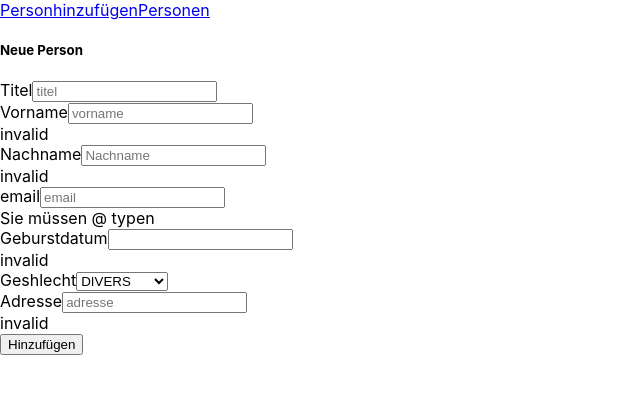
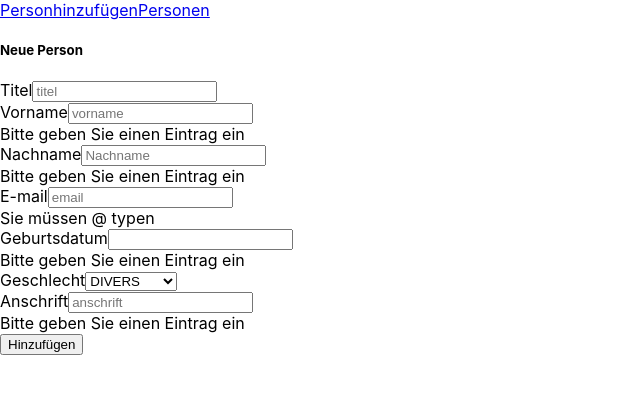
Before and after one commit to ccduisburg/adressbuchsweb, a React (Create React App) app: page /header/personadd in a window 1280 px wide. Shown: the top 394 px of the page, without its empty margins (0-640 px from the left). Built offline with nearby package versions, Linux system fonts and the light colour scheme.

Commit message:
labelsynttaxt correction was made

```diff
--- a/src/App.tsx
+++ b/src/App.tsx
@@ -1,7 +1,7 @@
 import React from 'react';
 import './App.css';
 import { BrowserRouter, Switch, Route, Router, RouteComponentProps, match } from 'react-router-dom';
-import Adressbuchs from './components/Adressbuchs';
+
 import Details from './components/Details';
 import PersonList from './components/PersonList';
 import HomePage from './app/HomePage';
--- a/src/app/Header2.tsx
+++ b/src/app/Header2.tsx
@@ -1,11 +1,9 @@
-import { Navbar, Nav, Form, FormControl, Button } from "react-bootstrap";
+import { Navbar, Nav, Form } from "react-bootstrap";
 import React, { SFC } from "react";
 import {
   BrowserRouter as Router,
-  Route,
   Link,
-  RouteComponentProps,
-  match
+
 } from "react-router-dom";
 import PersonDetail from "../components/Details";
 import PersonList from "../components/PersonList";
--- a/src/components/Details.tsx
+++ b/src/components/Details.tsx
@@ -5,15 +5,15 @@ import { Person, Geschlescht } from '../types/Person';
 import * as TimeUtils from "../util/TimeUtil"
 import { getContacts, getContact } from './services/Requests';
 import { Container, Row, Card, Col, FormGroup, FormLabel, FormControl, FormControlProps, Accordion, Button, Navbar, Form } from 'react-bootstrap';
-// export interface DetailsProps extends RouteComponentProps<{ id: string; }> { }
 
-interface Props extends RouteComponentProps<PathVariables> {}
+
+interface Props extends RouteComponentProps<PathVariables> { }
 
 interface PathVariables {
     id: string;
 }
 
-const Details: React.SFC<Props> = ({match}) => {
+const Details: React.SFC<Props> = ({ match }) => {
 
     const [person, setPerson] = useState<Person>({
         id: 0,
@@ -21,9 +21,9 @@ const Details: React.SFC<Props> = ({match}) => {
         name: "",
         vorname: "",
         email: "",
-        geschlecht:Geschlescht.MÄNNLICH,
+        geschlecht: Geschlescht.MÄNNLICH,
         geburstdatum: new Date(""),
-        adresse: ""
+        anschrift: ""
 
     })
     const getPerson = async () => {
@@ -63,7 +63,7 @@ console.log("match.params.id")
                     <Row>
                         <Col>
                             <FormGroup >
-                            <FormLabel>titel</FormLabel>
+                                <FormLabel>Titel</FormLabel>
                                 <FormControl
                                     type="text"
                                     name="titel"
@@ -77,7 +77,7 @@ console.log("match.params.id")
 
                         <Col>
                             <FormGroup >
-                            <FormLabel>vorname</FormLabel>
+                                <FormLabel>Vorname</FormLabel>
                                 <FormControl
                                     type="text"
                                     name="vorname"
@@ -91,7 +91,7 @@ console.log("match.params.id")
 
                         <Col>
                             <FormGroup >
-                            <FormLabel>name</FormLabel>
+                                <FormLabel>Name</FormLabel>
                                 <FormControl
                                     type="text"
                                     name="name"
@@ -109,7 +109,7 @@ console.log("match.params.id")
 
                         <Col>
                             <FormGroup >
-                            <FormLabel>geschlecht</FormLabel>
+                                <FormLabel>Geschlecht</FormLabel>
                                 <FormControl
                                     type="text"
                                     name="geschlecht"
@@ -122,7 +122,7 @@ console.log("match.params.id")
                         </Col>
                         <Col>
                             <FormGroup >
-                            <FormLabel>geburstdatum</FormLabel>
+                                <FormLabel>Geburstdatum</FormLabel>
                                 <FormControl
                                     type="text"
                                     name="geburstdatum"
@@ -139,7 +139,7 @@ console.log("match.params.id")
 
                         <Col>
                             <FormGroup >
-                            <FormLabel>email</FormLabel>
+                                <FormLabel>E-mail</FormLabel>
                                 <FormControl
                                     type="text"
                                     name="email"
@@ -157,12 +157,12 @@ console.log("match.params.id")
 
                         <Col>
                             <FormGroup >
-                            <FormLabel>adresse</FormLabel>
+                                <FormLabel>Anschrift</FormLabel>
                                 <FormControl
                                     type="text"
-                                name="adresse"
+                                    name="anschrift"
                                     className="form-control"
-                                value={person.adresse}
+                                    value={person.anschrift}
                                     disabled={true}
 
                                 />
--- a/src/components/PersonHinzufuegen.tsx
+++ b/src/components/PersonHinzufuegen.tsx
@@ -23,10 +23,10 @@ const PersonHinzufuegen: React.SFC<AdressbuchProps> = (props) => {
     const [geburstdatum, setGeburstdatum] = useState<string | any>();
     type FormContr = React.FormEvent<FormControlProps>;
     const [nocookie] = useState<boolean>(false);
-    const [email, setEmail] = useState<string|any>();
+    const [email, setEmail] = useState<string | any>();
     const [geschlecht, setGeschlecht] = useState<string | any>();
     const [titel, setTitel] = useState<string | any>();
-    const [adresse, setAdresse] = useState<string | any>();
+    const [anschrift, setAnschrift] = useState<string | any>();
     const [personal, setPersonal] = useState<Person[]>([]);
     const [error, setError] = useState<string | null | undefined>('');
     const inputAktionIdRef = useRef<FormContr & HTMLInputElement>(null);
@@ -43,7 +43,7 @@ const PersonHinzufuegen: React.SFC<AdressbuchProps> = (props) => {
         email: email,
         geschlecht: geschlecht,
         geburstdatum: geburstdatum,
-        adresse: adresse
+        anschrift: anschrift
 
     })
 
@@ -52,18 +52,14 @@ const PersonHinzufuegen: React.SFC<AdressbuchProps> = (props) => {
         let r = (await getContacts()).data
         setPersonal(r);
     }
+    //Form validation
     React.useEffect(() => {
-        if (titel != "" && vorname !== "" && name !== "" && geburstdatum !== "" && email !== "" && adresse !== "" && String(email).includes('@')) {
+        if ((vorname !== "") && (name !== "") && (geburstdatum != null) && (email != "") && (anschrift != "") && (String(email).includes('@'))) {
             setValid(true);
         }
 
-    }, [titel, name, vorname, email, adresse]);
+    }, [name, vorname, email, anschrift]);
 
-    // enum Geschlescht {
-    //     MÄNNLICH = "MÄNNLICH",
-    //     WEIBLICH = "WEIBLICH",
-    //     DIVERS = "DIVERSE"
-    // }
 
 
     const addPerson = async (person: Person) => {
@@ -81,11 +77,12 @@ const PersonHinzufuegen: React.SFC<AdressbuchProps> = (props) => {
             titel: titel,
             email: email,
             geschlecht: geschlecht,
-            adresse: adresse
+            anschrift: anschrift
 
         };
 
         addPerson(one).then(() => {
+            setValidated(true);
             getAdressbuch()
             setVorname('');
             setName('');
@@ -93,10 +90,11 @@ const PersonHinzufuegen: React.SFC<AdressbuchProps> = (props) => {
             setEmail("");
             setGeschlecht("");
             setGeburstdatum("");
-            setAdresse("");
+            setAnschrift("");
             setError('saved');
             setShowAlertError(true);
-            setTimeout(() => { setShowAlertError(false) }, 1000);
+            setTimeout(() => { setShowAlertError(false) }, 8000);
+
         });
 
     }
@@ -133,7 +131,6 @@ const PersonHinzufuegen: React.SFC<AdressbuchProps> = (props) => {
 
     return (<><div>
         <Container fluid={true} className="d-flex">
-            {/* left-side */}
             <Container fluid={true} className="w-50">
                 <Form noValidate validated={validated} onSubmit={evt => handleSubmit(evt)}>
                     {error && <Alert variant="info" show={showAlertError}>{error}</Alert>}
@@ -159,8 +156,7 @@ const PersonHinzufuegen: React.SFC<AdressbuchProps> = (props) => {
                                 }}
                             // onKeyPress={registerEkfAktion}
                             />
-                    <Form.Control.Feedback type="invalid">
-                    </Form.Control.Feedback>
+
                         </Form.Group>
                     </Form.Row>
 
@@ -179,7 +175,7 @@ const PersonHinzufuegen: React.SFC<AdressbuchProps> = (props) => {
                                 }}
                             // onKeyPress={registerEkfAktion}
                             />
-                    <Form.Control.Feedback type="invalid">invalid</Form.Control.Feedback>
+                            <Form.Control.Feedback type="invalid">Bitte geben Sie einen Eintrag ein</Form.Control.Feedback>
                         </Form.Group>
                     </Form.Row>
 
@@ -200,13 +196,13 @@ const PersonHinzufuegen: React.SFC<AdressbuchProps> = (props) => {
                                 }}
                             // onKeyPress={registerEkfAktionText}
                             />
-                    <Form.Control.Feedback type="invalid">invalid</Form.Control.Feedback>
+                            <Form.Control.Feedback type="invalid">Bitte geben Sie einen Eintrag ein</Form.Control.Feedback>
                         </Form.Group>
                     </Form.Row>
 
                     <Form.Row>
                         <Form.Group as={Col} md="12" controlId="email">
-                    <Form.Label>email</Form.Label>
+                            <Form.Label>E-mail</Form.Label>
                             <Form.Control
                                 ref={inputAktionTextRef}
                                 isValid={(email === "" ? false : true) && String(email).includes('@')}
@@ -226,20 +222,18 @@ const PersonHinzufuegen: React.SFC<AdressbuchProps> = (props) => {
 
                     <Form.Row>
                         <Form.Group as={Col} md="12" controlId="geburstdatum">
-                    <Form.Label>Geburstdatum</Form.Label>
+                            <Form.Label>Geburtsdatum</Form.Label>
                             <DatePicker selected={geburstdatum} onChange={date => setGeburstdatum(date)} />
-                    <Form.Control.Feedback type="invalid">invalid</Form.Control.Feedback>
+                            <Form.Control.Feedback type="invalid">Bitte geben Sie einen Eintrag ein</Form.Control.Feedback>
                         </Form.Group>
                     </Form.Row>
 
                     <Form.Row>
                         <Form.Group as={Col} md="12" controlId="geshlecht">
 
-                    <Form.Label>Geshlecht</Form.Label>
+                            <Form.Label>Geschlecht</Form.Label>
                             <Form.Control as="select" defaultValue="Choose..."
                                 onChange={(e) => (setGeschlecht(e.target.value))}
-
-
                             >
                                 <option value="DIVERS">{Geschlescht.DIVERS}</option>
                                 <option value="MÄNNLICH">{Geschlescht.MÄNNLICH}</option>
@@ -251,20 +245,20 @@ const PersonHinzufuegen: React.SFC<AdressbuchProps> = (props) => {
                     </Form.Row>
 
                     <Form.Row>
-                <Form.Group as={Col} md="12" controlId="adresse">
-                    <Form.Label>Adresse</Form.Label>
+                        <Form.Group as={Col} md="12" controlId="anschrift">
+                            <Form.Label>Anschrift</Form.Label>
                             <Form.Control
                                 ref={inputAktionTextRef}
-                        isInvalid={adresse === "" ? true : false}
+                                isInvalid={anschrift === "" ? true : false}
                                 required
-                        placeholder="adresse"
-                        name="adresse"
+                                placeholder="anschrift"
+                                name="anschrift"
                                 type="text"
-                        value={adresse}
-                        onChange={(e) => (setAdresse(e.target.value))}
+                                value={anschrift}
+                                onChange={(e) => (setAnschrift(e.target.value))}
                             // onKeyPress={registerEkfAktionText}
                             />
-                    <Form.Control.Feedback type="invalid">invalid</Form.Control.Feedback>
+                            <Form.Control.Feedback type="invalid">Bitte geben Sie einen Eintrag ein</Form.Control.Feedback>
                         </Form.Group>
                     </Form.Row>
                     <Button
--- a/src/components/PersonList.tsx
+++ b/src/components/PersonList.tsx
@@ -1,19 +1,19 @@
 import * as React from 'react';
-import { Alert, Button, Form, Nav, FormControlProps, InputGroup, Row, Col, Container } from 'react-bootstrap';
+import { Button, Form, Nav, FormControlProps, Col, Container } from 'react-bootstrap';
 import { DataTableColumn } from './DataTable/types';
 import * as TimeUtils from '../util/TimeUtil';
 import DataTable from './DataTable/DataTable';
 import TableEditorText from './DataTable/Text';
-import useDataTableWithPagination from './DataTable/useDataTableWithPagination';
+
 import { Person } from '../types/Person';
-import { InputPerson } from '../types/DataTypes';
-import { editContact, deleteContact, getContacts, addContact, getPersonbyname, getPersonbyemail } from './services/Requests';
-import DataTablePagination from './DataTable/Pagination';
+
+import { deleteContact, getContacts, addContact, getPersonbyname, getPersonbyemail } from './services/Requests';
+
 import Swal from 'sweetalert2';
 import { History, LocationState } from "history";
 
 import withReactContent from 'sweetalert2-react-content';
-import { Link,RouteComponentProps,RouteProps, withRouter, Redirect } from 'react-router-dom';
+import { Link } from 'react-router-dom';
 
 export interface AdressbuchProps {
   someOfYourOwnProps: any;
@@ -21,7 +21,7 @@ export interface AdressbuchProps {
   someMorePropsIfNeedIt: any;
 }
 
-const PersonList: React.SFC<AdressbuchProps> = ( {history}) => {
+const PersonList: React.SFC<AdressbuchProps> = ({ history }) => {
   const [nameFilter, setNameFilter] = React.useState<string | null>("");
   const [emailFilter, setEmailFilter] = React.useState<string | null>('');
   const [vorname, setVorname] = React.useState<string | any>();
@@ -46,8 +46,8 @@ const PersonList: React.SFC<AdressbuchProps> = ( {history}) => {
     setPersonal(r);
   }
   React.useEffect(() => { getAdressbuch(); }, []);
-  React.useEffect(() => { if(nameFilter!=""){getPersonByname()}else getAdressbuch(); }, [nameFilter]);
-  React.useEffect(() => { if(emailFilter!=""){findPersonbyemail();}else getAdressbuch() }, [emailFilter]);
+  React.useEffect(() => { if (nameFilter !== "") { getPersonByname() } else getAdressbuch(); }, [nameFilter]);
+  React.useEffect(() => { if (emailFilter !== "") { findPersonbyemail(); } else getAdressbuch() }, [emailFilter]);
 
   function personDelete(id: number) {
     MySwal.fire({
@@ -84,7 +84,7 @@ const PersonList: React.SFC<AdressbuchProps> = ( {history}) => {
               titel: row.titel,
               email: row.email,
               geschlecht: row.geschlecht,
-              adresse: row.adresse
+              anschrift: row.anschrift
 
             };
             addContact(one).then(() => { getAdressbuch() }
@@ -108,7 +108,7 @@ const PersonList: React.SFC<AdressbuchProps> = ( {history}) => {
               titel: row.titel,
               email: row.email,
               geschlecht: row.geschlecht,
-              adresse: row.adresse
+              anschrift: row.anschrift
 
             };
             addContact(one).then(() => { getAdressbuch() }
@@ -117,6 +117,7 @@ const PersonList: React.SFC<AdressbuchProps> = ( {history}) => {
           }
         }
       } />,
+      sortBy: { fieldName: 'name' },
     },
 
     {
@@ -132,7 +133,7 @@ const PersonList: React.SFC<AdressbuchProps> = ( {history}) => {
               titel: row.titel,
               email: value,
               geschlecht: row.geschlecht,
-              adresse: row.adresse
+              anschrift: row.anschrift
 
             };
             addContact(one).then(() => { getAdressbuch() }
@@ -145,7 +146,7 @@ const PersonList: React.SFC<AdressbuchProps> = ( {history}) => {
     },
 
     {
-      name: 'Title',
+      name: 'Titel',
       accessor: row => <TableEditorText value={row.titel || ''} setValue={
         value => {
           if (value.length !== 0) {
@@ -157,8 +158,7 @@ const PersonList: React.SFC<AdressbuchProps> = ( {history}) => {
               titel: value,
               email: row.email,
               geschlecht: row.geschlecht,
-              adresse: row.adresse
-
+              anschrift: row.anschrift
             };
             addContact(one).then(() => { getAdressbuch() }
 
@@ -166,7 +166,7 @@ const PersonList: React.SFC<AdressbuchProps> = ( {history}) => {
           }
         }
       } />,
-      sortBy: { fieldName: 'email' },
+
     },
     {
       name: 'Geschlecht',
@@ -181,7 +181,7 @@ const PersonList: React.SFC<AdressbuchProps> = ( {history}) => {
               titel: value,
               email: row.email,
               geschlecht: row.geschlecht,
-              adresse: row.adresse
+              anschrift: row.anschrift
 
             };
             addContact(one).then(() => { getAdressbuch() }
@@ -199,8 +199,8 @@ const PersonList: React.SFC<AdressbuchProps> = ( {history}) => {
       )
     },
     {
-      name: 'Adresse',
-      accessor: row => <TableEditorText value={row.adresse || ''} setValue={
+      name: 'Anschrift',
+      accessor: row => <TableEditorText value={row.anschrift || ''} setValue={
         value => {
           if (value.length !== 0) {
             const one: Person = {
@@ -211,7 +211,7 @@ const PersonList: React.SFC<AdressbuchProps> = ( {history}) => {
               titel: value,
               email: row.email,
               geschlecht: row.geschlecht,
-              adresse: value
+              anschrift: value
 
             };
             addContact(one).then(() => { getAdressbuch() }
@@ -220,7 +220,7 @@ const PersonList: React.SFC<AdressbuchProps> = ( {history}) => {
           }
         }
       } />,
-      sortBy: { fieldName: 'adresse' },
+      sortBy: { fieldName: 'anschrift' },
     },
     {
       name: 'Löschen',
@@ -270,7 +270,7 @@ const PersonList: React.SFC<AdressbuchProps> = ( {history}) => {
               onChange={(event) => {
                 setEmailFilter(String(event.currentTarget.value));
               }}
-          placeholder="email"
+              placeholder="E-Mail"
             />
           </Form.Group>
         </Form.Row>
@@ -279,7 +279,7 @@ const PersonList: React.SFC<AdressbuchProps> = ( {history}) => {
     </Container>
     <DataTable
       idColumnName="id"
-      data={personal!=null? personal : null}
+      data={personal != null ? personal : null}
       columns={columns}
       showHeader
       showSuche
--- a/src/types/Person.ts
+++ b/src/types/Person.ts
@@ -6,7 +6,7 @@ export interface Person {
     email: string,
     geschlecht:string,
     geburstdatum:Date,
-    adresse: string;
+    anschrift: string;
 }
 export type Maybe<T> = T | null | undefined;
 /** All built-in and custom scalars, mapped to their actual values */
```
Also changed, not shown: src/components/Adressbuchs.tsx (deleted, +0 -41 lines), src/components/PersonAdd.tsx (deleted, +0 -90 lines), src/types/DataTypes.ts (+0 -12 lines). Lines whose indentation alone changed are shown as unchanged.
